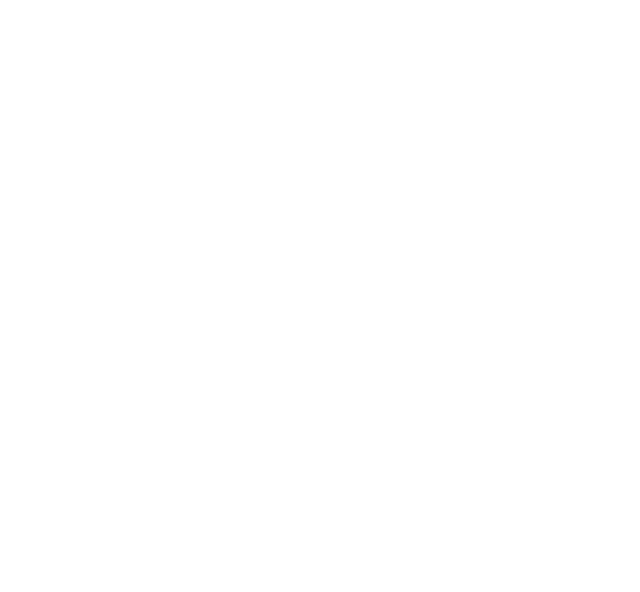
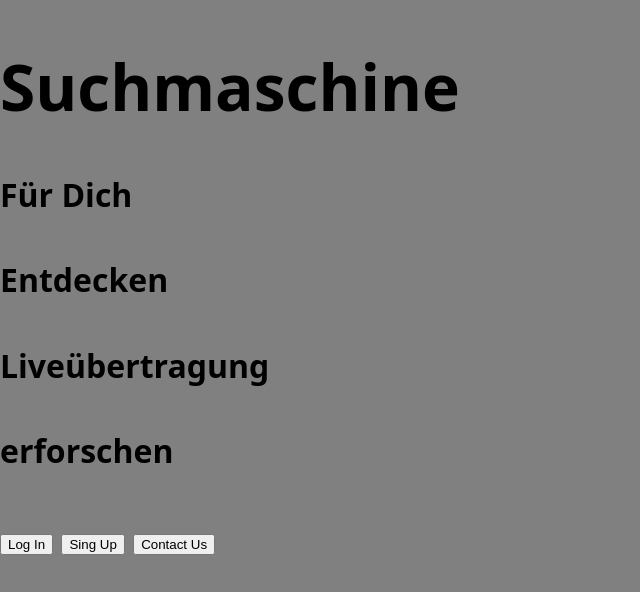
Before and after one commit to oscarnunez1/flexbox-lab, a plain HTML site: page index.html in a window 1280 px wide. Shown: the whole page, without its empty margins (0-640 px from the left). Drawn offline with Linux system fonts and the light colour scheme.

Commit message:
add HTML header

```diff
--- a/css/style.css
+++ b/css/style.css
@@ -0,0 +1,24 @@
+html {
+    box-sizing: border-box
+}
+
+  /* The Universal Selector */
+  *, /* All elements*/
+  *::before, /* All ::before pseudo-elements */
+  *::after { /* All ::after pseudo-elements */
+    /* height & width will now include border & padding by default
+       but can be over-ridden as needed */
+    box-sizing: inherit;
+ }
+
+body {
+    background-color: gray;
+  /* Use a system font, if none are available use an available sans-sarif   font */
+    font-family: system-ui, -apple-system, BlinkMacSystemFont, "Segoe UI",
+      Roboto, Oxygen-Sans, Ubuntu, Cantarell, "Helvetica Neue", sans-serif;
+    margin: 0;
+}
+
+header {
+    font-size:xx-large;
+}
--- a/index.html
+++ b/index.html
@@ -8,6 +8,23 @@
     <title>Document</title>
 </head>
 <body>
-
+    <header>
+        <div class="header-section">
+            <h1>Suchmaschine</h1>
+            <h4>Für Dich</h4>
+            <h4>Entdecken</h4>
+            <h4>Liveübertragung</h4>
+            <h4>erforschen</h4>
+        </div>
+        <div class="login-section">
+            <button>Log In</button>
+            <button>Sing Up</button>
+            <button>Contact Us</button>
+        </div>
+    </header>
+    <main>
+        <div></div>
+        <div></div>
+    </main>
 </body>
 </html>
```
